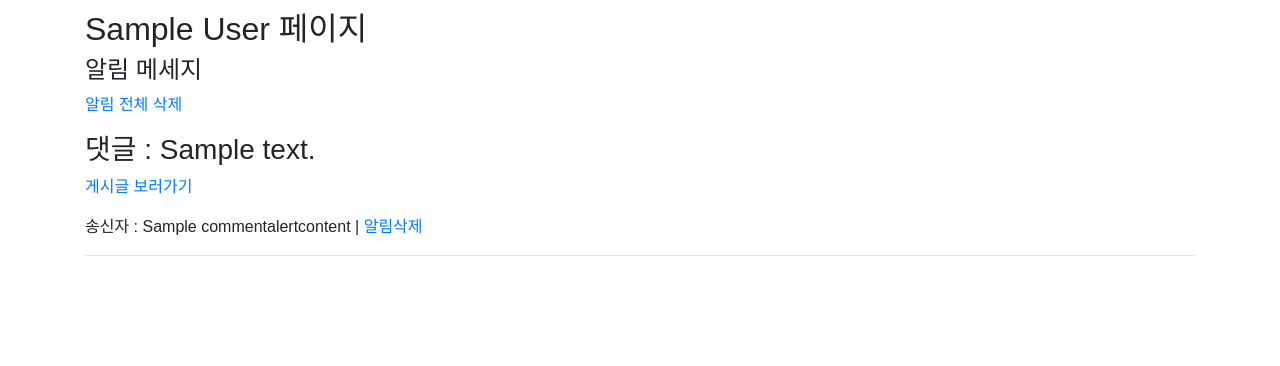
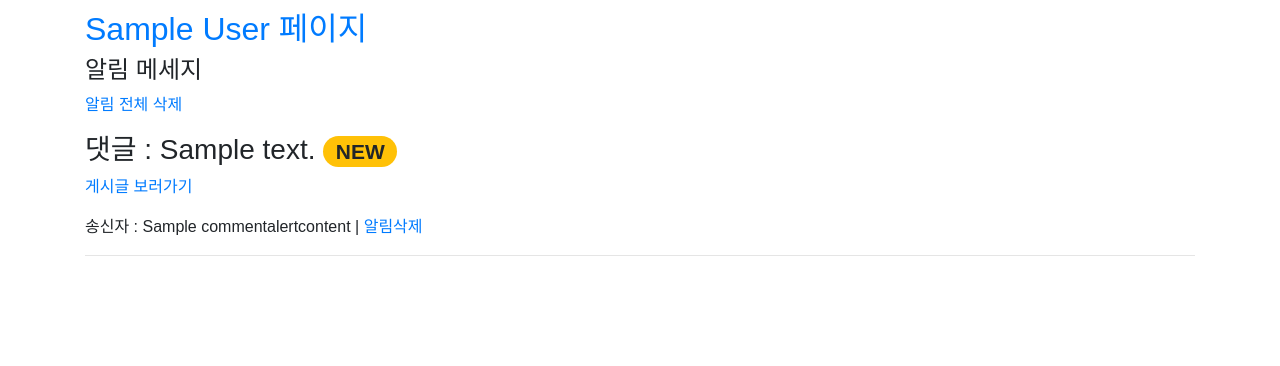
Before and after one commit to lunevilia/marketing, a Django app: page /account/alert_board/ in a window 1280 px wide. Shown: the part 56-422 px from the top of the page. Run offline with Django 3.2, Linux system fonts and the light colour scheme; a user stored in the database is signed in; tables that the repository leaves empty hold one stand-in row (values such as "Sample post"); some libraries are stand-ins or nearby versions.

Commit message:
알림 디자인 수정

```diff
--- a/account/templates/accountlayout/profilelayer.html
+++ b/account/templates/accountlayout/profilelayer.html
@@ -1,6 +1,6 @@
 {% extends 'layer.html' %}
 {% block contents %}
-<h2>{{user.profile.Name}} 페이지</h2>
+<h2><a href="/account/profile">{{user.profile.Name}} 페이지</a></h2>
 {% block name %}
 {% endblock %}
 {% endblock %}
--- a/account/templates/alert.html
+++ b/account/templates/alert.html
@@ -3,7 +3,7 @@
 <h4>알림 메세지</h4>
 <a href="{% url 'account:del_alert_board' 'all' %}">알림 전체 삭제</a>
 {% for commentalert in user.profile.commentalertcontent_set.all %}
-    <p><h3> 댓글 : {{commentalert.content.body}}{% if commentalert.view %} {% else %} (확인){% endif %}</h3><a href="/board/alerted{{commentalert.id}}/{{commentalert.board.id}}">게시글 보러가기</a></p>
+    <p><h3> 댓글 : {{commentalert.content.body}}{% if commentalert.view %} <span class="badge badge-pill badge-warning">NEW</span> {% else %} <span class="badge badge-pill badge-success">확인</span>{% endif %}</h3><a href="/board/alerted{{commentalert.id}}/{{commentalert.board.id}}">게시글 보러가기</a></p>
     <p>
         송신자 : {{commentalert.sender_name}} | <a href="{% url 'account:del_alert_board' commentalert.id %}">알림삭제</a>
     </p>
--- a/account/views.py
+++ b/account/views.py
@@ -1,4 +1,4 @@
-from django.shortcuts import render, redirect
+from django.shortcuts import render, redirect, get_object_or_404
 from .models import *
 from .forms import *
 from django.contrib.auth.models import User
--- a/formstudy/templates/layer.html
+++ b/formstudy/templates/layer.html
@@ -255,7 +255,7 @@ var alarm_status = true;
               {% if user.is_authenticated %}
               <div class="dropdown">
               <span id="notice" data-toggle="dropdown" aria-haspopup="true" aria-expanded="false" onclick="notice_ajax()">{{user|alert_checking:user.profile.Name|safe}}</span>
-              <div style="padding:20px;" class="dropdown-menu dropdown-menu-right" aria-labelledby="notice" id="notice_result"></div>
+              <div style="padding:20px;" class="dropdown-menu alert-warning" aria-labelledby="notice" id="notice_result"></div>
               </div>
               {% endif %}
             </div>
--- a/requirements.txt
+++ b/requirements.txt
@@ -2,7 +2,6 @@ asgiref==3.2.7
 certifi==2020.4.5.1
 chardet==3.0.4
 Django==3.0.6
-django-bootstrap-modal-forms==1.5.0
 idna==2.9
 numpy==1.18.4
 Pillow==7.1.2
```
